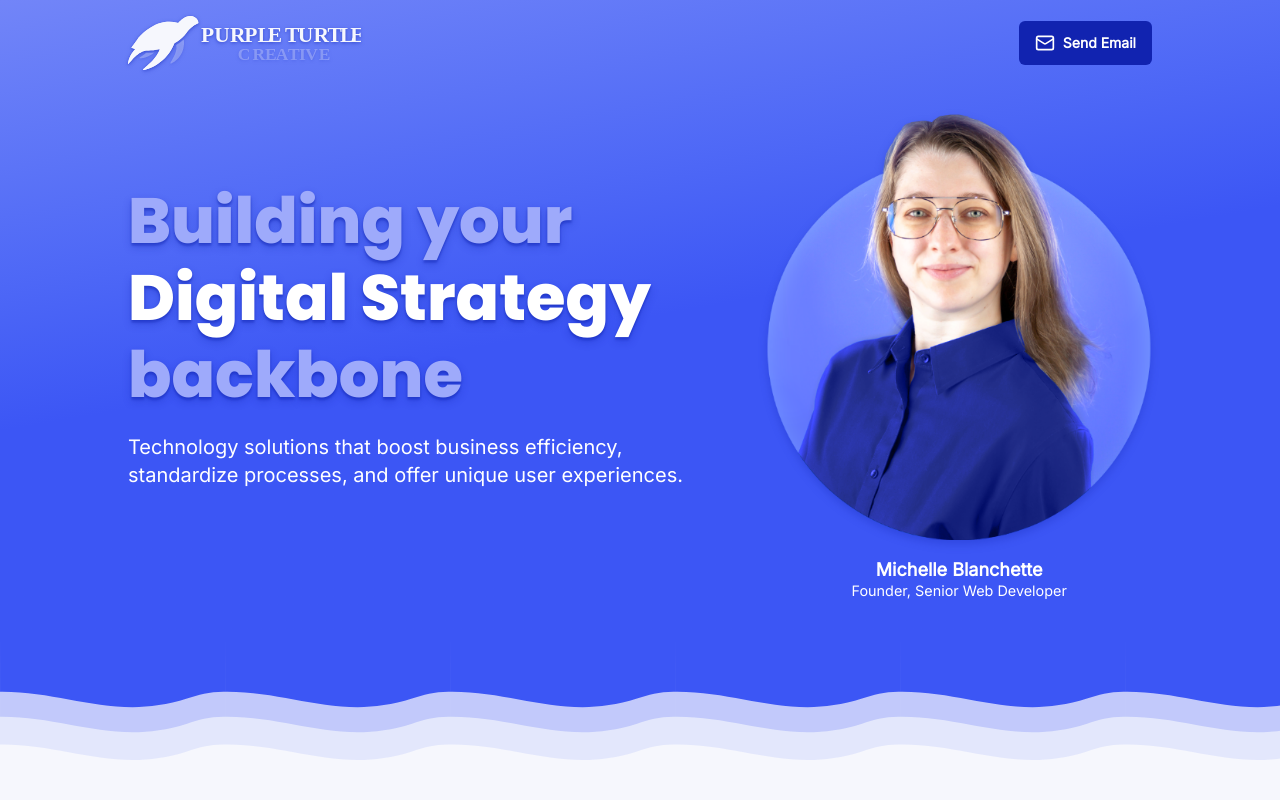
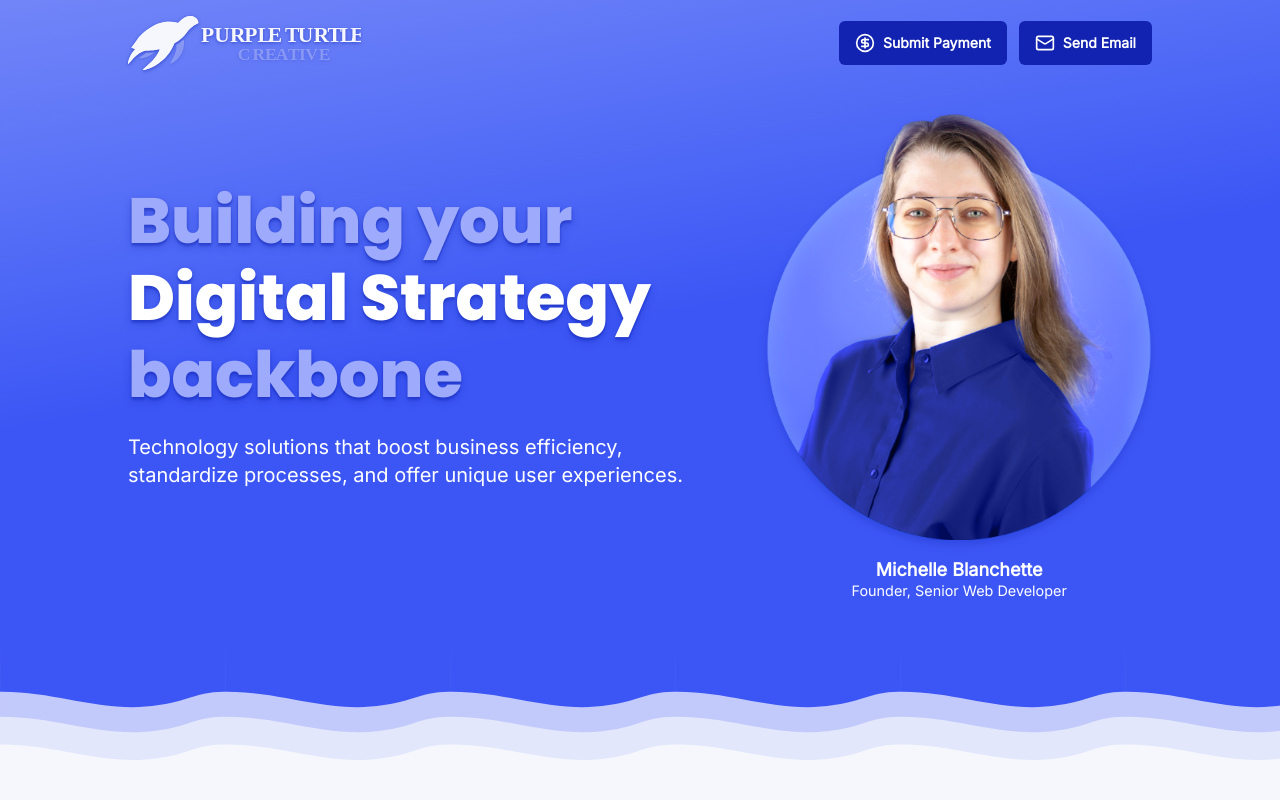
Before and after one commit to PurpleTurtleCreative/website, a Next.js app: page / in a window 1280 px wide. Shown: the top 800 px of the page. Built offline with nearby package versions, Linux system fonts and the light colour scheme.

Commit message:
add pay link

```diff
--- a/src/components/ui/Navbar.tsx
+++ b/src/components/ui/Navbar.tsx
@@ -1,10 +1,15 @@
-import { MailIcon } from "lucide-react";
+import { CircleDollarSignIcon, MailIcon } from "lucide-react";
 import Image from "next/image";
 import Link from "next/link";
 
 export default function Navbar() {
 
     const navLinks = [
+        {
+            href: "https://buy.stripe.com/7sY8wP86bbz3cWmfyG73G03",
+            icon: <CircleDollarSignIcon width={20} height={20} />,
+            label: "Submit Payment",
+        },
         {
             href: "mailto:michelle@purpleturtlecreative.com",
             icon: <MailIcon width={20} height={20} />,
@@ -27,7 +32,7 @@ export default function Navbar() {
                         />
                     </Link>
                     <nav>
-                        <ul className="flex items-center gap-x-1">
+                        <ul className="flex items-center gap-x-3">
                             {navLinks.map((link) => (
                                 <li key={link.label}>
                                     <a
```
